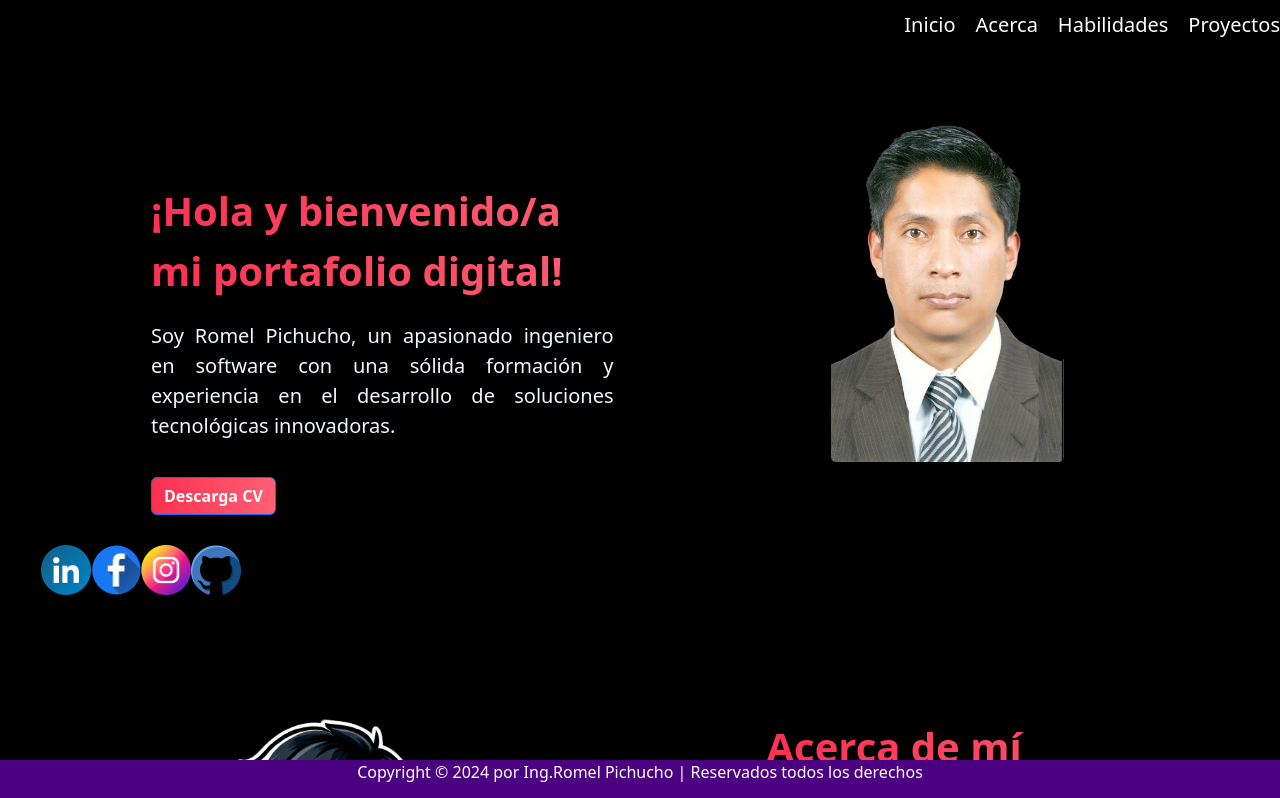
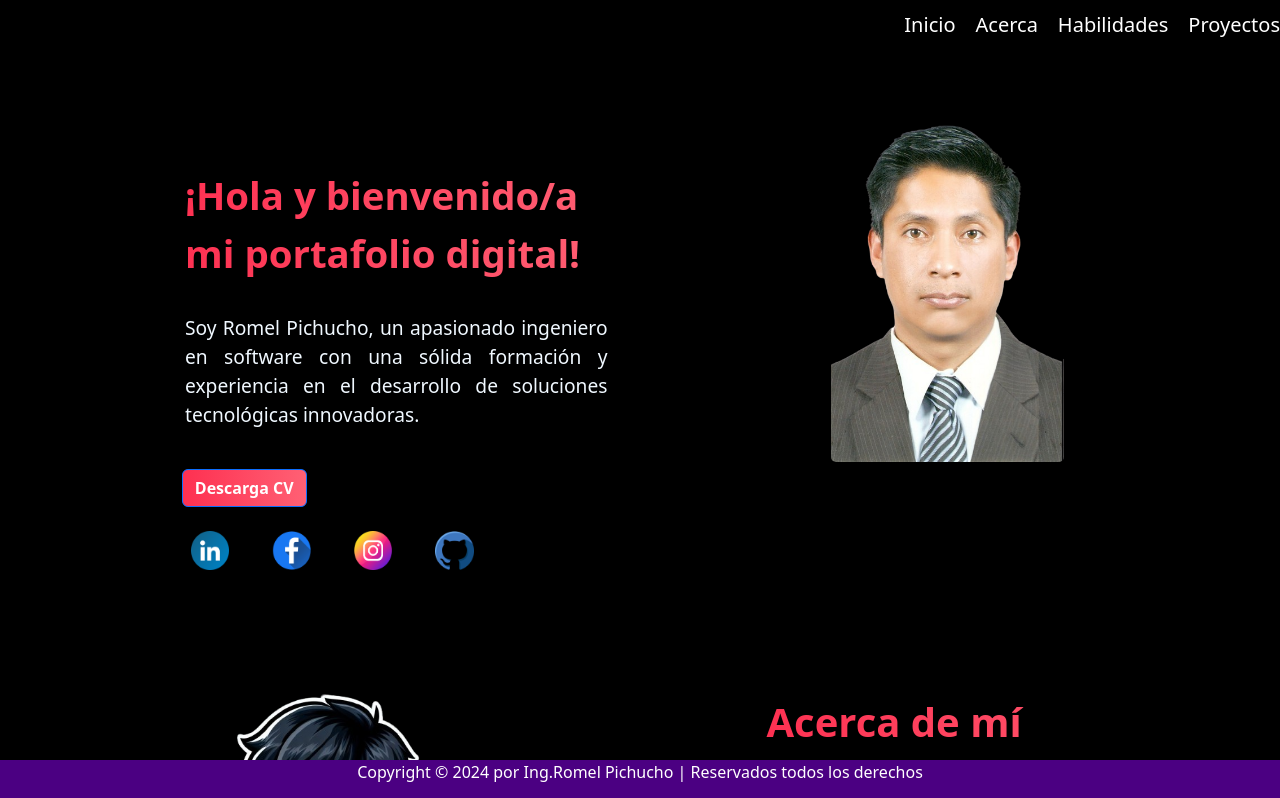
Before and after one commit to rvpichucho/portafolio, a React (Create React App) app: page / in a window 1280 px wide. Shown: the top 798 px of the page. Built offline with nearby package versions, Linux system fonts and the light colour scheme.

Commit message:
cambios de tipografia

```diff
--- a/src/components/Inicio.jsx
+++ b/src/components/Inicio.jsx
@@ -17,11 +17,11 @@ function Inicio() {
               Soy Romel Pichucho, un apasionado ingeniero en software con una sólida formación y experiencia en el desarrollo de soluciones tecnológicas innovadoras.
             </Card.Text>
             <Button className="button_style">Descarga CV</Button>
-            <div className="icon-container mx-auto d-block">
-              <Card.Img className="icon_style" src={link} />
-              <Card.Img className="icon_style" src={facebook} />
-              <Card.Img className="icon_style" src={instagram} />
-              <Card.Img className="icon_style" src={git} />
+            <div className="icon-container">
+              <Card.Img className="icon_style mx-auto d-block" src={link} />
+              <Card.Img className="icon_style mx-auto d-block" src={facebook} />
+              <Card.Img className="icon_style mx-auto d-block" src={instagram} />
+              <Card.Img className="icon_style mx-auto d-block" src={git} />
             </div>
           </Card.Body>
         </Card>
--- a/src/styles/inicio.css
+++ b/src/styles/inicio.css
@@ -5,19 +5,17 @@
 	width: 100%;
 
 }
-.color_text{
-	margin:0;
-	font-size: 40px;
+.color_text {
+	margin: 0;
+	font-size: 3vw; /* Cambiado a unidades relativas */
 	background: linear-gradient(90deg, #fe3051, #ff6074);
 	-webkit-background-clip: text;
 	background-clip: text;
 	-webkit-text-fill-color: transparent;
 	font-weight: bold;
-	margin-top: 100px;
-	padding: 10px;
-	margin-left: 100px;
-
-
+	margin-top: 10vh; /* Cambiado a unidades relativas */
+	padding: 2vh; /* Cambiado a unidades relativas */
+	margin-left: 10vw; /* Cambiado a unidades relativas */
   }
 .color_text_acerca{
 	margin:0;
@@ -30,11 +28,11 @@
 	padding: 10px;
 	margin-left: 100px;
 }
-.color_parrafo{
+.color_parrafo {
 	color: aliceblue;
-	padding: 10px;
-	font-size: 20px;
-	margin-left: 100px;
+	padding: 2vh; /* Cambiado a unidades relativas */
+	font-size: 1.5vw; /* Cambiado a unidades relativas */
+	margin-left: 10vw; /* Cambiado a unidades relativas */
 	text-align: justify;
   }
 .color_parrafo_acerca{
@@ -43,16 +41,17 @@
 	font-size: 20px;
 	margin-left: 100px;
 	text-align: justify;
+
+
 }
-
 .button_style {
 	color: white !important;
 	font-weight: bold !important;
 	background: linear-gradient(90deg, #fe3051, #ff6074);
 	cursor: pointer;
 	transition: transform 0.3s ease;
-	margin-left: 110px;
-	margin-top: 10px;
+	margin-left: 11vw; /* Cambiado a unidades relativas */
+	margin-top: 1vh; /* Cambiado a unidades relativas */
   }
 .button_style:hover {
     transform: scale(1.1); /* Efecto de zoom al pasar el mouse sobre el botón */
@@ -68,21 +67,19 @@
 	width: 60% !important;
 	height: auto;
 }
-.icon_style{
-	width: 50px !important;
-	height: 50px;
-
+.icon_style {
+	width: 3vw !important; /* Cambiado a unidades relativas */
+	height: 3vw; /* Cambiado a unidades relativas */
   }
 .icon_style:hover{
 	transform: scale(1.2);
 }
 .icon-container {
 	display: flex; /* Utiliza el modelo de caja flexible */
-
 	align-items: center; /* Centra los elementos verticalmente */
-    margin-top: 30px; /* Ajusta el margen superior según sea necesario */
-	margin-left: 110px;
-	gap: 20px;
+	margin-top: 3vh; /* Cambiado a unidades relativas */
+	margin-left: 10vw; /* Cambiado a unidades relativas */
+	margin-right: 10vw; /* Cambiado a unidades relativas */
   }
 /*@media (min-width: 768px) {
 	.image_style {
```
Lines whose indentation alone changed are shown as unchanged.
